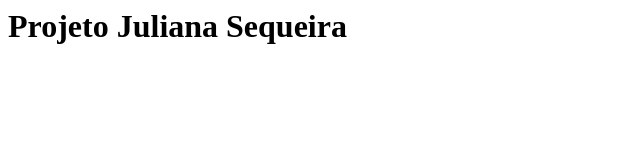
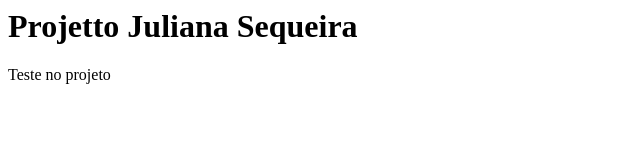
Before and after one commit to julianasequeira/meu-site, a plain HTML site: page index.html in a window 1280 px wide. Shown: the whole page, without its empty margins (0-640 px from the left). Drawn offline with Linux system fonts and the light colour scheme.

Commit message:
escrita paragrafo

```diff
--- a/index.html
+++ b/index.html
@@ -2,6 +2,7 @@
 	<head>
 	</head>
 	<body>
-		<h1> Projeto Juliana Sequeira </h1>
+		<h1> Projetto Juliana Sequeira </h1>
+		<p1> Teste no projeto </p1>
 	</body>
 </html>
```
